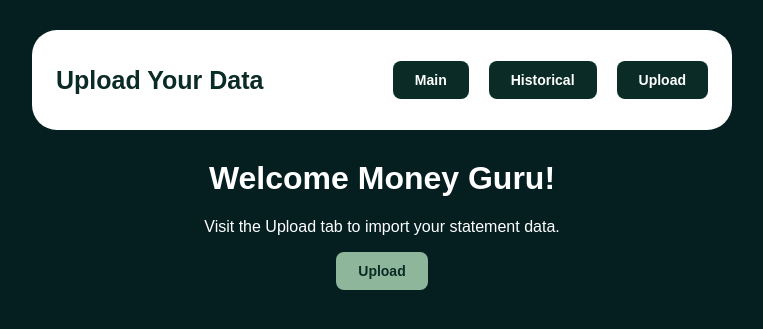
After one commit to ashtontheanalyst/python-finance-app, a Flask app: template templates/noData.html in a window 1280 px wide. The commit adds this page. Shown: the top 329 px of the page, without its empty margins (258-1021 px from the left). Run offline with Flask 3, Linux system fonts and the light colour scheme; the template is opened without the code that fills it, so the values that code supplies are empty.

Commit message:
added in the noData.html page as well as landing when there are no files in 'data' yet

```diff
--- a/app.py
+++ b/app.py
@@ -10,6 +10,7 @@ from matplotlib.figure import Figure
 
 # CONSTANTS -------------------------------------------------------------------------------------------------------------------
 UPLOAD_DIR = "data"
+DATA_PATH = './data'
 
 
 # INIT APP --------------------------------------------------------------------------------------------------------------------
@@ -37,6 +38,21 @@ def stripCSV(filepath):
     # Return the real body of the csv into a data frame
     df = pd.read_csv(filepath, skiprows=header_index)
     return df
+
+# Counts the amoung of files in 'data' directory
+def countFilesinData():
+    # Checking to make sure we can access the Data folder, if not set an error
+    if os.path.exists(DATA_PATH):
+        print("SUCCESS: Correct path to local 'data' directory.")
+    else:
+        print("ERROR: 'data' folder not able to be reached, check path.")
+
+    # List of all files in the 'data' directory
+    dataFiles = os.listdir(DATA_PATH)
+    print(dataFiles)
+
+    # Return the number of files as an int
+    return(len(dataFiles))
 
 # Function to make a Figure using matplotlib
 def genFigure():
@@ -75,41 +91,53 @@ def genBarChart(df):
 # Home (Landing)
 @app.route("/")
 def home():
-    # The RAW sample data, all values, records, and columns
-    samp = stripCSV('./data/SampGTP20June16-22.csv')
+    numFiles = countFilesinData()
 
-    # Top 5 Debits Decending
-    sampT5DD = samp.loc[samp['Amount'] < 0, ['Amount', 'Date', 'Description']].sort_values('Amount').head(5)
+    if numFiles == 0:
+        return render_template('noData.html')
 
-    # Top 5 Credits Decending
-    sampT5CD = samp.loc[samp['Amount'] > 0, ['Amount', 'Date', 'Description']].sort_values('Amount', ascending=False).head(5)
+    else:
+        # The RAW sample data, all values, records, and columns
+        samp = stripCSV('./data/SampGTP20June16-22.csv')
 
-    # Testing the matplotlib Figure
-    sampFigure = genFigure()
+        # Top 5 Debits Decending
+        sampT5DD = samp.loc[samp['Amount'] < 0, ['Amount', 'Date', 'Description']].sort_values('Amount').head(5)
 
-    # Top 5 Debits, only the date and amount (x, y) for matplotlib
-    sampT5DamountDate = samp.loc[samp['Amount'] < 0, ['Date', 'Amount']].sort_values('Amount').head(5)
-    sampT5DamountDate['Label'] = sampT5DamountDate['Date'] + "\n" + sampT5DamountDate['Amount'].astype(str)
+        # Top 5 Credits Decending
+        sampT5CD = samp.loc[samp['Amount'] > 0, ['Amount', 'Date', 'Description']].sort_values('Amount', ascending=False).head(5)
 
-    # Bar chart for matplot lib
-    sampBar = genBarChart(sampT5DamountDate)
+        # Testing the matplotlib Figure
+        sampFigure = genFigure()
 
-    return render_template(
-        'home.html',
-        sampT5DD=sampT5DD.to_html(index=False, justify='left', classes='styled-table'),
-        sampT5CD=sampT5CD.to_html(index=False, justify='left', classes='styled-table'),
-        )
+        # Top 5 Debits, only the date and amount (x, y) for matplotlib
+        sampT5DamountDate = samp.loc[samp['Amount'] < 0, ['Date', 'Amount']].sort_values('Amount').head(5)
+        sampT5DamountDate['Label'] = sampT5DamountDate['Date'] + "\n" + sampT5DamountDate['Amount'].astype(str)
+
+        # Bar chart for matplot lib
+        sampBar = genBarChart(sampT5DamountDate)
+
+        return render_template(
+            'home.html',
+            sampT5DD=sampT5DD.to_html(index=False, justify='left', classes='styled-table'),
+            sampT5CD=sampT5CD.to_html(index=False, justify='left', classes='styled-table'),
+            )
 
 # Historial page, shows the raw data week to week that's saved
 @app.route("/historical-data")
 def historical():
-    # The RAW sample data, all values, records, and columns
-    samp = stripCSV('./data/SampGTP20June16-22.csv')
+    numFiles = countFilesinData()
 
-    return render_template(
-        'historical.html',
-        samp=samp.to_html(index=False, justify='left', classes='styled-table'),
-        )
+    if numFiles == 0:
+        return render_template('noData.html')
+
+    else:
+        # The RAW sample data, all values, records, and columns
+        samp = stripCSV('./data/SampGTP20June16-22.csv')
+
+        return render_template(
+            'historical.html',
+            samp=samp.to_html(index=False, justify='left', classes='styled-table'),
+            )
 
 # This displays the upload page but takes in nothing
 @app.route("/upload", methods=["GET"])
--- a/static/styles.css
+++ b/static/styles.css
@@ -13,6 +13,7 @@ lighter-    #8EB69B
 body{
     background-color: #051F20;
     margin: 10px;
+    font-family: sans-serif;
 }
 
 /*Header Bar*/
@@ -43,7 +44,6 @@ body{
 
 .headerText{
     color: #0B2B26;
-    font-family: sans-serif;
     font-size: 25px;
 }
 
@@ -74,6 +74,27 @@ body{
     color: #0B2B26;
 }
 
+/*Same type of button as for the header but colors are inverted.
+This is for when there has been no data uploaded yet.*/
+.blankUploadButton{
+    background: #8EB69B;
+    color: #0B2B26;
+    border: none;
+    /*Controls the size of the buttons*/
+    padding: 12px 22px;
+    font: bold 14px/1 sans-serif;
+    border-radius: 8px;
+    /*When hovering over the button, show clicker instead os pointer*/
+    cursor: pointer;
+    /*Time it takes to trans to clickable color palette*/
+    transition: background .2s;
+}
+
+.blankUploadButton:hover{
+    background: #0B2B26;
+    color: #ffffff;
+}
+
 
 /*Show multiple table sidplays side by side as flex items, center them horizontally,
 wrap when the screen is small (make vertical)*/
@@ -102,7 +123,6 @@ wrap when the screen is small (make vertical)*/
 .tableTitle{
     width: 580px;
     text-align: center;
-    font-family: sans-serif;
     font-size: 16px;
     font-weight: bold;
     background-color: #8EB69B;
@@ -123,7 +143,6 @@ wrap when the screen is small (make vertical)*/
 .styled-table {
     width: 600px;
     border-collapse: collapse;
-    font-family: sans-serif;
     font-size: 12px;
     overflow: hidden;
     background-color: white;
@@ -151,7 +170,6 @@ wrap when the screen is small (make vertical)*/
     margin-right: auto;
     margin-left: auto;
     text-align: center;
-    font-family: sans-serif;
     color: white;
 }
 
--- /dev/null
+++ b/templates/noData.html
@@ -0,0 +1,22 @@
+<!--Copy the stuff from home, change what's needed below-->
+{% extends "home.html" %}
+
+<!--Changing title of page in Header-->
+{% block pagetitle %} Upload Your Data {% endblock %}
+
+<!--This is for the main body, put a box for uploading files-->
+{% block content %}
+<main style="color: white; margin-top: 30px;">
+    <center>
+        <h1>Welcome Money Guru!</h1>
+
+        <p>
+            Visit the Upload tab to import your statement data.
+        </p>
+
+        <a href="/upload">
+            <button class="blankUploadButton">Upload</button>
+        </a>
+    </center>
+</main>
+{% endblock %}
--- a/templates/upload.html
+++ b/templates/upload.html
@@ -19,7 +19,7 @@
     <!--This is for the delete data button-->
     <!--NOT WORKING YET-->
     <form action="{{ url_for('delete') }}" method="POST" id="deleteButton">
-        <h2>Delete Data</h2>
+        <h2>** Delete ALL Data **</h2>
     <form>
 </main>
 
```
Also changed, not shown: data/SampGTP20June16-22.csv (deleted, +0 -27 lines), README.md.
